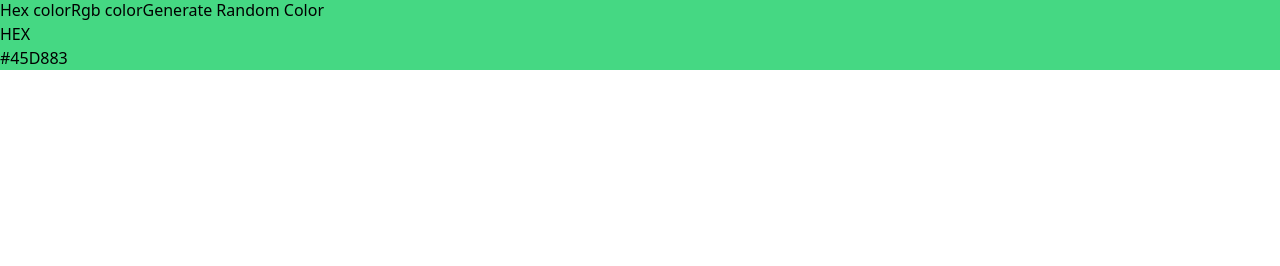
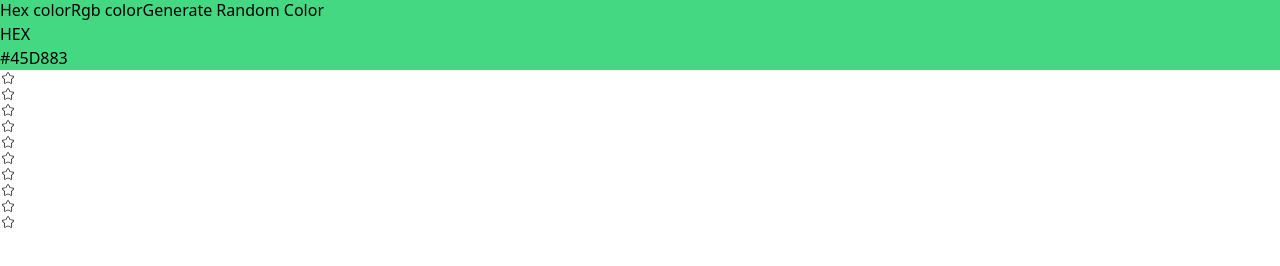
Before and after one commit to yashdargan/25-react-projects, a React (Vite) app: page / in a window 1280 px wide. Shown: the part 122-388 px from the top of the page. Built offline with nearby package versions, Linux system fonts and the light colour scheme.

Commit message:
feat: Star-Rating

```diff
--- a/src/App.tsx
+++ b/src/App.tsx
@@ -1,11 +1,13 @@
 import Accordium from "./componets/accordium";
 import Randomcolor from "./componets/random-color";
+import StarRating from "./componets/star-rating";
 
 export default function App() {
   return (
     <>
-    <Accordium />
-    <Randomcolor/>
+      <Accordium />
+      <Randomcolor />
+      <StarRating noOfStar={10} />
     </>
-  )
+  );
 }
--- /dev/null
+++ b/src/componets/star-rating/index.tsx
@@ -0,0 +1,41 @@
+import { useState } from "react";
+import { CiStar } from "react-icons/ci";
+
+interface IStarRatingProp {
+  noOfStar?: number;
+}
+const StarRating: React.FC<IStarRatingProp> = ({ noOfStar = 5 }) => {
+  const [rating, setRating] = useState<number | null>(null);
+  const [hover, setHover] = useState<number | null>(null);
+
+  const handleOnClick = (getCurrentState: number): void => {
+    setRating(getCurrentState);
+  };
+  const handleOnMouseOver = (getCurrentState: number): void => {
+    setHover(getCurrentState);
+  };
+  const handleOnMouseLeave = (): void => {
+    setRating(rating);
+  };
+  return (
+    <div className="flex justify-center items-center gap-1 text-3xl bg-stone-200">
+      {[...Array(noOfStar)].map((_, index) => {
+        index += 1;
+        return (
+          <CiStar
+            key={index}
+            onClick={() => handleOnClick(index)}
+            onMouseOver={() => handleOnMouseOver(index)}
+            onMouseLeave={() => handleOnMouseLeave}
+            className={`cursor-pointer transition-colors duration-200 ${index <= (hover || rating || 0)
+                ? "text-yellow-400"
+                : "text-zinc-400"
+              }`}
+          />
+        );
+      })}
+    </div>
+  );
+};
+
+export default StarRating;
```
